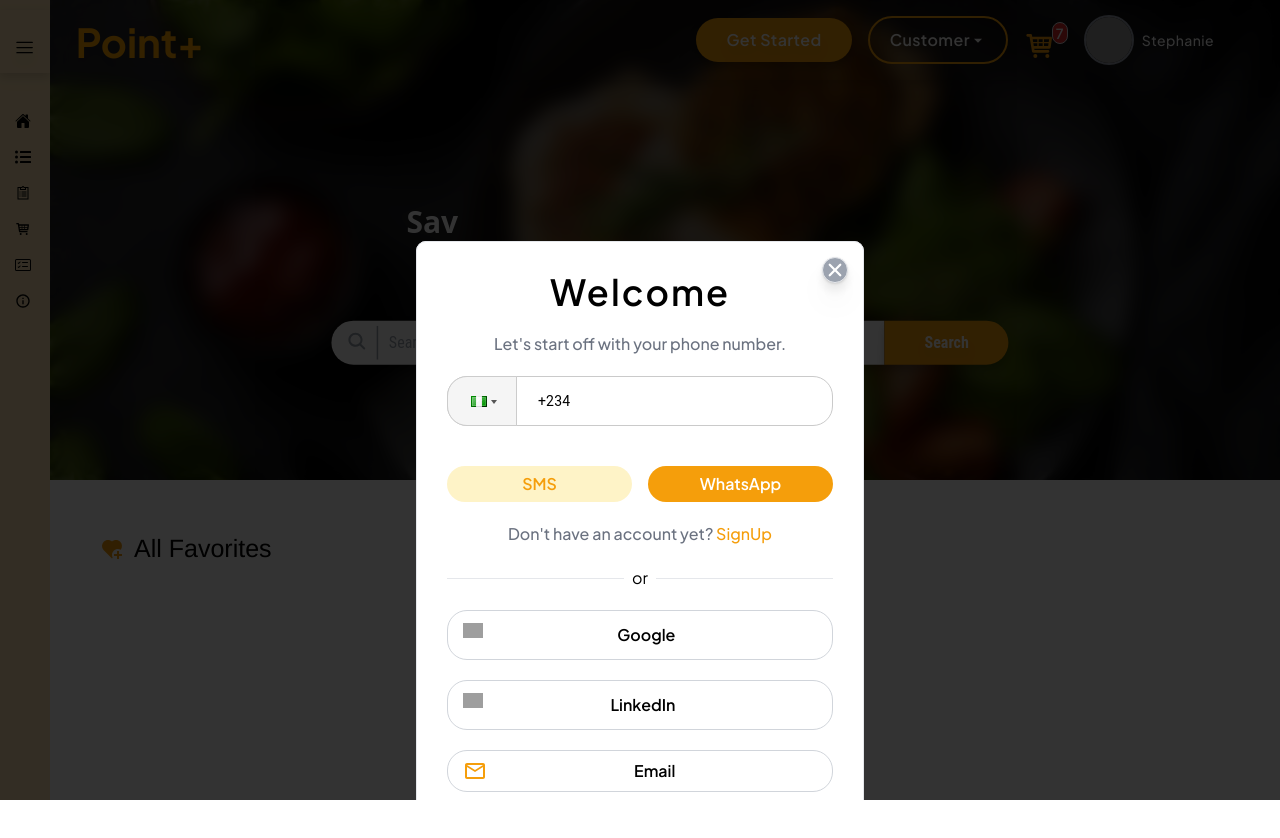
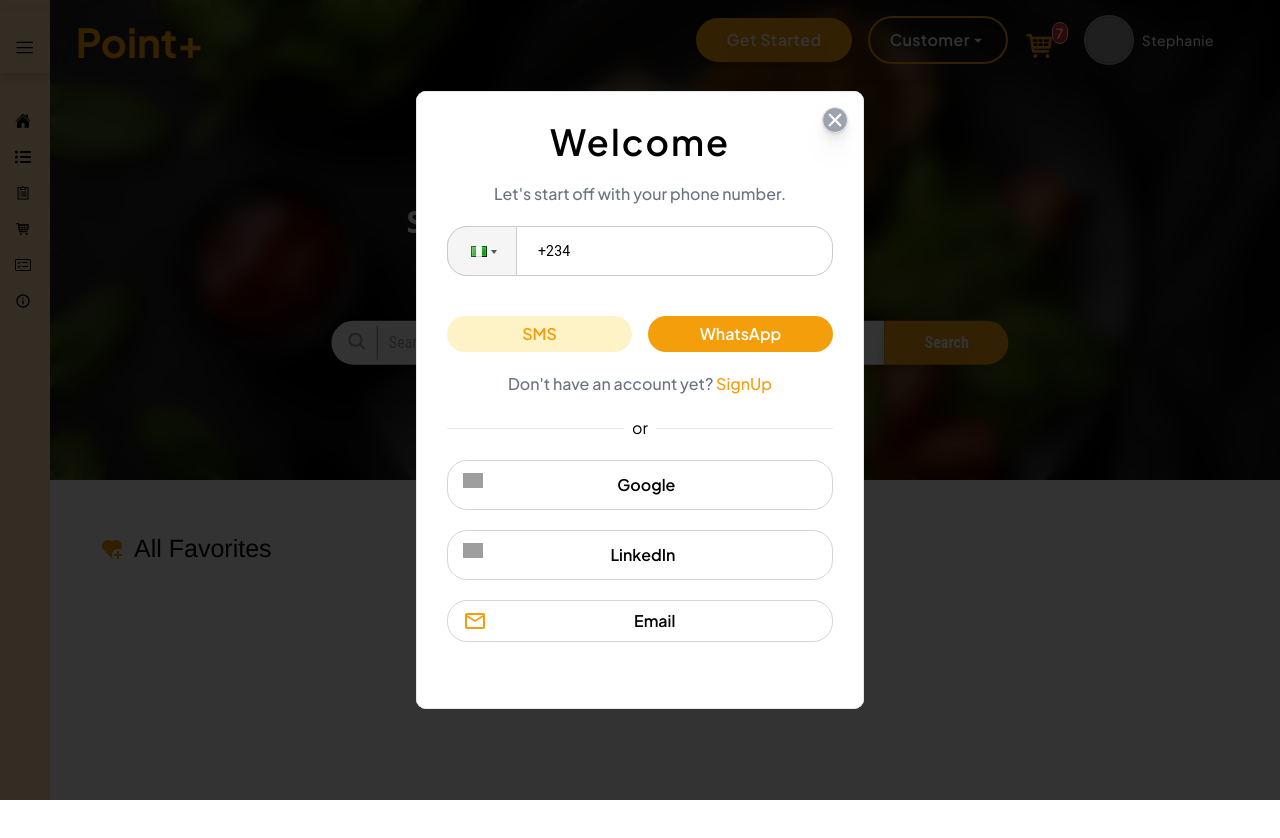
Before and after one commit to Mbahvictor16/PointPluss, a Next.js app: page /favs in a window 1280 px wide. Both pictures are taken after a click on the element "Get Started". Built offline with nearby package versions, Linux system fonts and the light colour scheme; grey boxes are pictures that could not be loaded.

Commit message:
Implementing Forgot password page correction

```diff
--- a/src/components/home/login/LoginModal.jsx
+++ b/src/components/home/login/LoginModal.jsx
@@ -12,7 +12,7 @@
   return (
     <div>
       {isOpen && (
-        <div className="fixed top-0 left-0 w-full pt-[300px] h-[100dvh] z-[50] flex justify-center items-center overflow-auto bg-black/80">
+        <div className="fixed top-0 left-0 w-full h-[100dvh] z-[50] flex justify-center items-center overflow-auto bg-black/80">
           <motion.div
             initial={{ opacity: 0 }}
             animate={{ opacity: 1 }}
```
